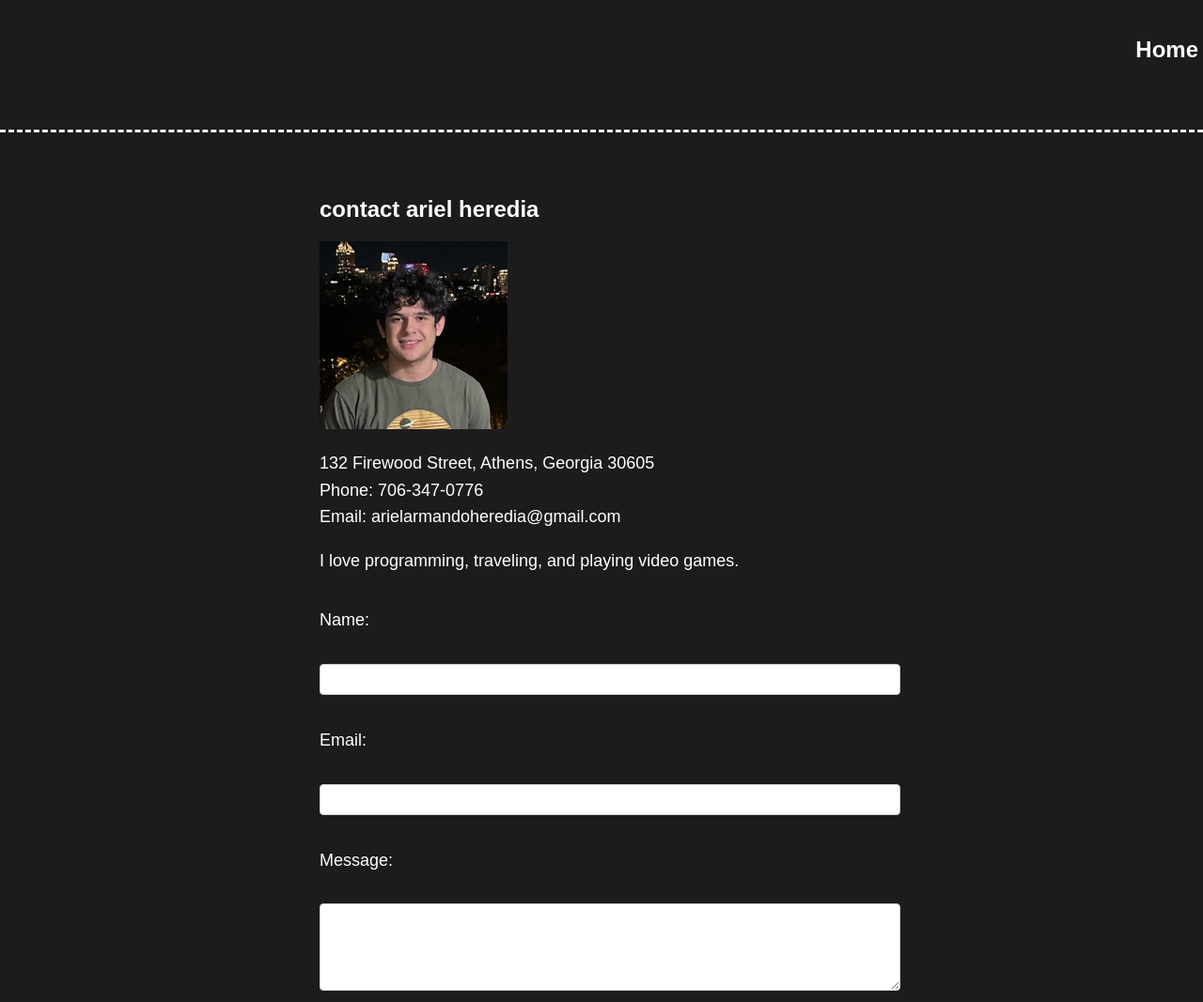
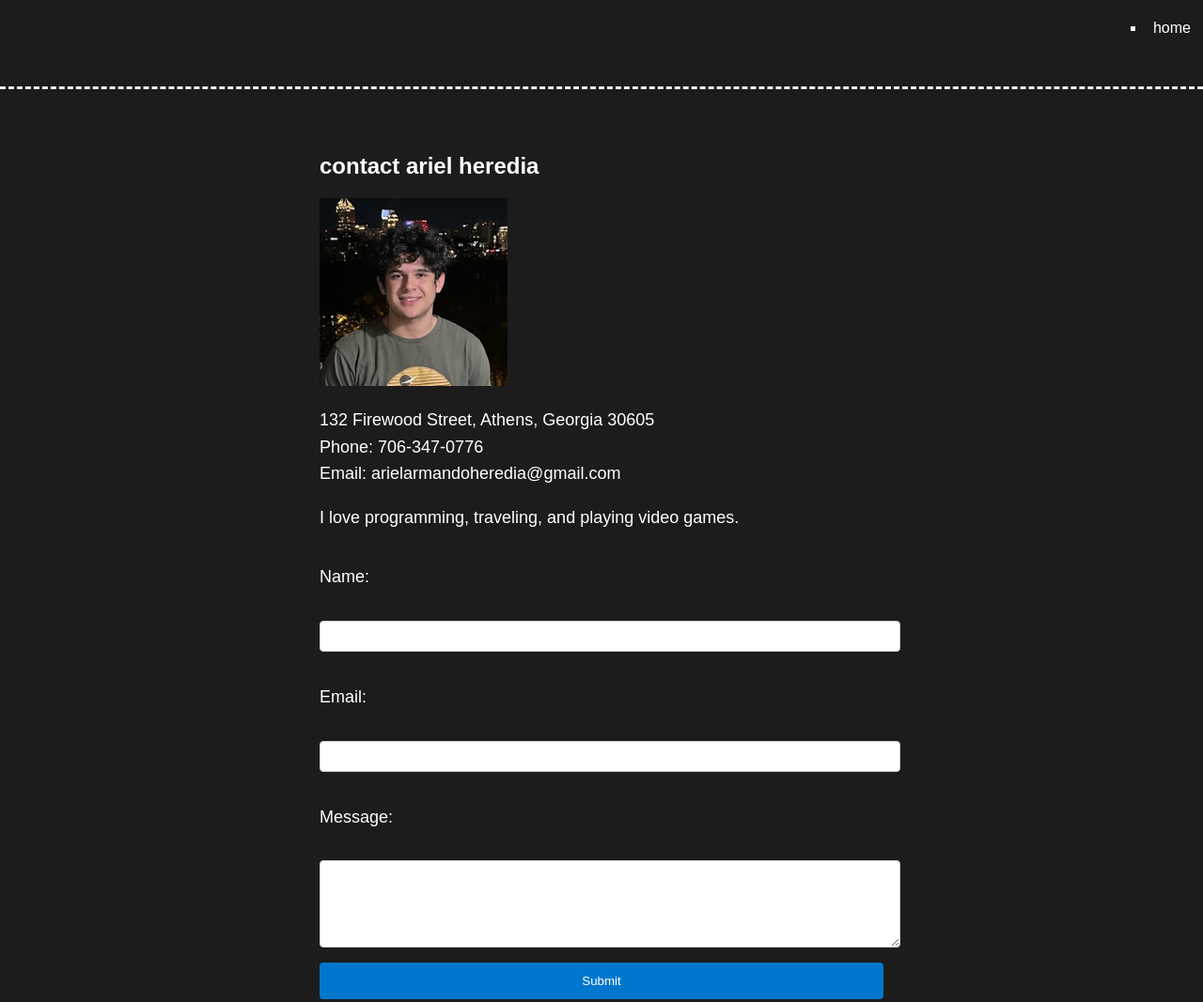
Before and after one commit to arielherediaa/arielherediaa.github.io, a plain HTML site: page contact.html in a window 1280 px wide. Shown: the top 1067 px of the page at 94% size. Drawn offline with Linux system fonts and the light colour scheme; a web font is replaced by a local one.

Commit message:
Update contact.html

```diff
--- a/contact.html
+++ b/contact.html
@@ -13,9 +13,9 @@
 
 
 
-    <nav>
+  <nav>
     <ul>
-      <a href="/index.html"><h1>Home</h1></a>
+      <li><a href="index.html">home</a></li>
     </ul>
   </nav>
 
```
